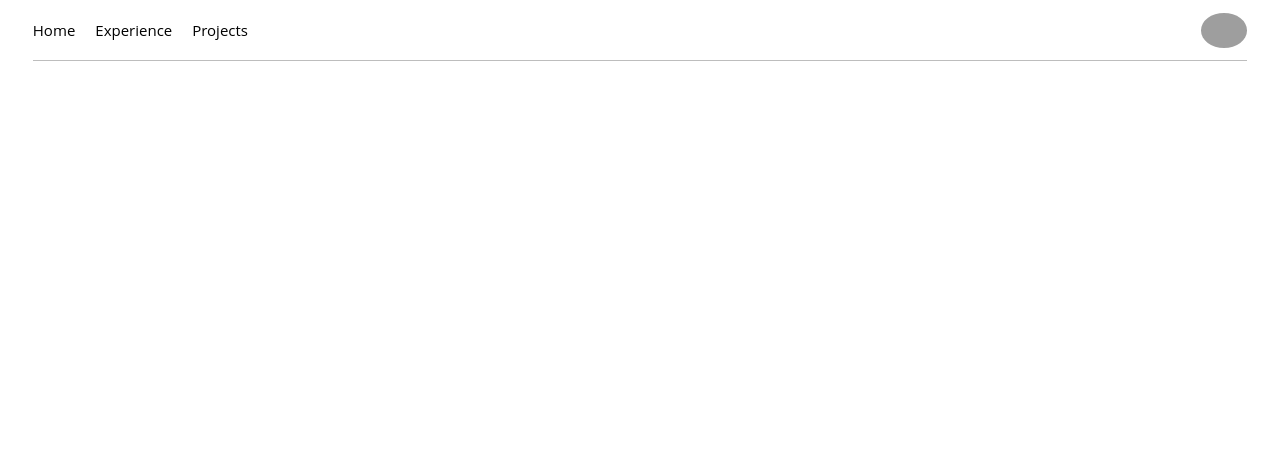
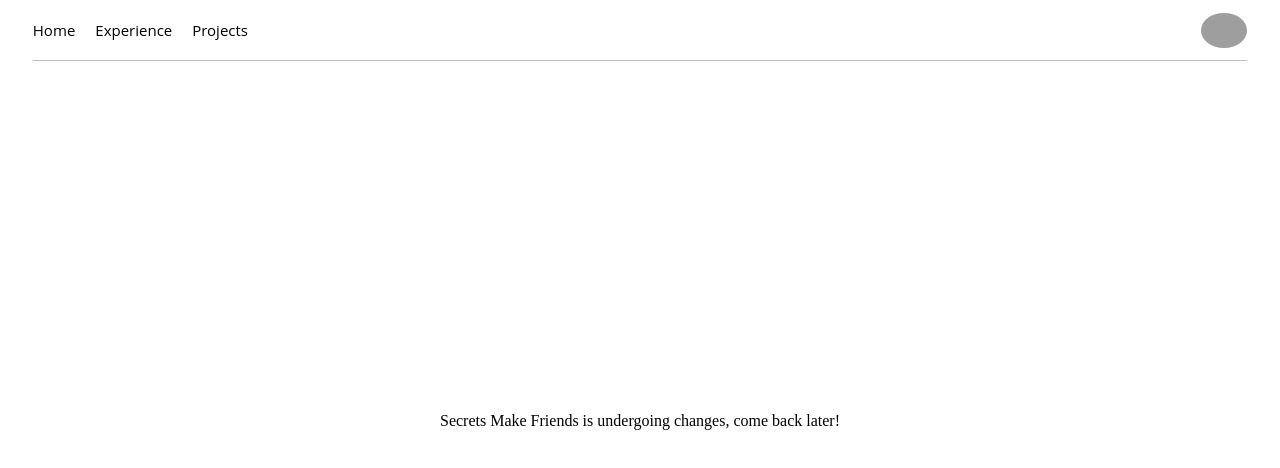
Before and after one commit to sarahrosehumenik/sarahs-portfolio, a React (Create React App) app: page /comingsoon in a window 1280 px wide. Shown: the top 468 px of the page. Built offline with nearby package versions, Linux system fonts and the light colour scheme; grey boxes are pictures that could not be loaded.

Commit message:
added coming soon page

```diff
--- a/src/pages/App.js
+++ b/src/pages/App.js
@@ -4,6 +4,7 @@ import { Routes, Route } from 'react-router-dom';
 import Landing from "./Landing.jsx"
 import Skills from "./Skills.jsx"
 import Projects from "./Projects.jsx"
+import ComingSoon from "./ComingSoon.jsx"
 
 const App = () => {
   return (
@@ -13,6 +14,7 @@ const App = () => {
         <Route path="/" element={<Landing />} />
         <Route path="/skills" element={<Skills />} />
         <Route path="/projects" element={<Projects />} />
+        <Route path="/comingsoon" element={<ComingSoon />} />
        </Routes>
     </main>
   );
--- /dev/null
+++ b/src/pages/ComingSoon.css
@@ -0,0 +1,8 @@
+.coming-soon > h1 {
+  display: flex;
+  justify-content: center;
+  align-items: center;
+  height: 90vh;
+  font-size: 16px;
+  font-weight: 400;
+}
--- /dev/null
+++ b/src/pages/ComingSoon.jsx
@@ -0,0 +1,11 @@
+
+import React from 'react';
+import './ComingSoon.css';
+
+export default function ComingSoon() {
+ return (
+  <div className="coming-soon">
+   <h1>Secrets Make Friends is undergoing changes, come back later!</h1>
+  </div>
+ )
+}
--- a/src/pages/Projects.jsx
+++ b/src/pages/Projects.jsx
@@ -21,7 +21,7 @@ export default function Projects() {
                         title: "Secrets Make Friends",
                         description: "Welcome to a space designed for sharing tea and building connections. This solo project, created with a MERN stack, features a React front end connected to a MongoDB/Mongoose backend via an Express server. Utilizing the MERN architecture, the application allows for Full CRUD operations using MongoDB.The integration of the Tenor API allows for the posting as many GIFs as one desires. Thats why we are here, right?",
                         icons: ["fa-brands fa-google", "fa-brands fa-react", "MongoDB", "Mongoose"],
-                        links: ["https://secrets-project6969.herokuapp.com/", "https://github.com/sarahrosehumenik/secretsproject"]
+                        links: ["/comingsoon", "https://github.com/sarahrosehumenik/secretsfrontend"]
                 },
                 {
                         img: [check1, check2, check3],
```
